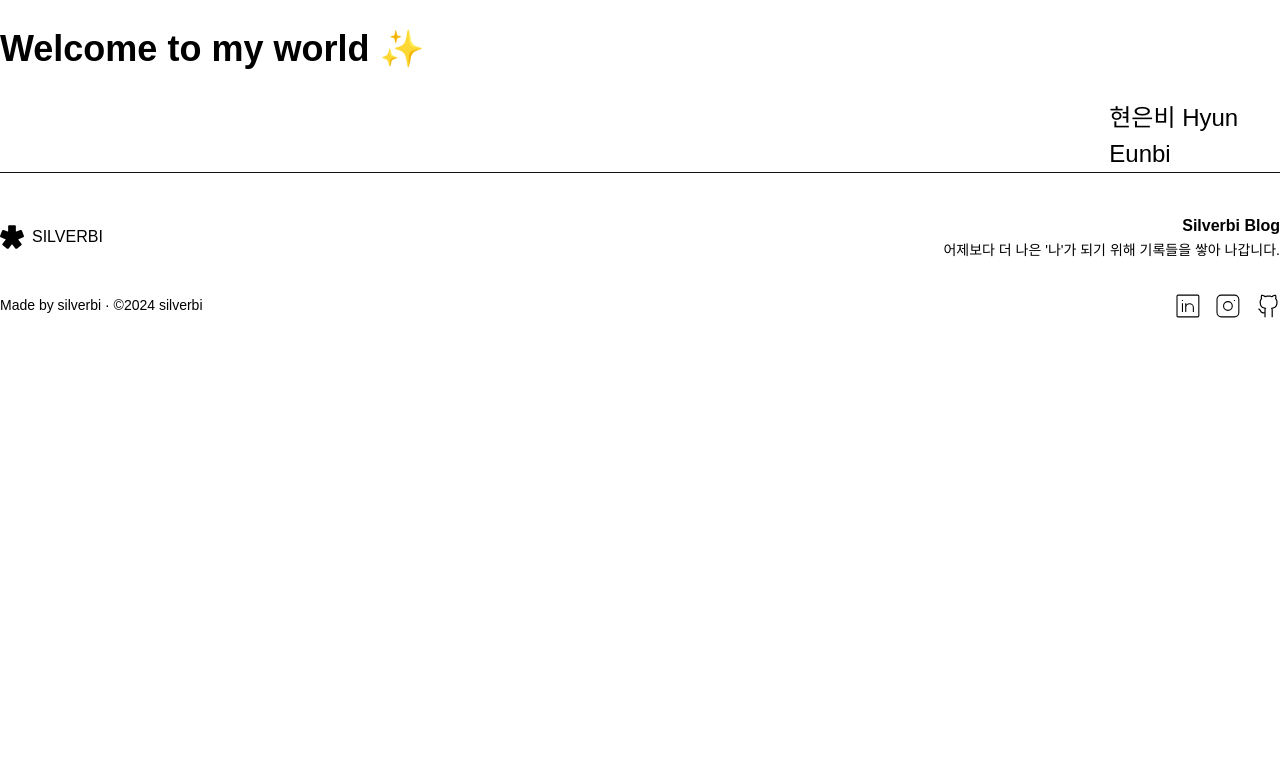
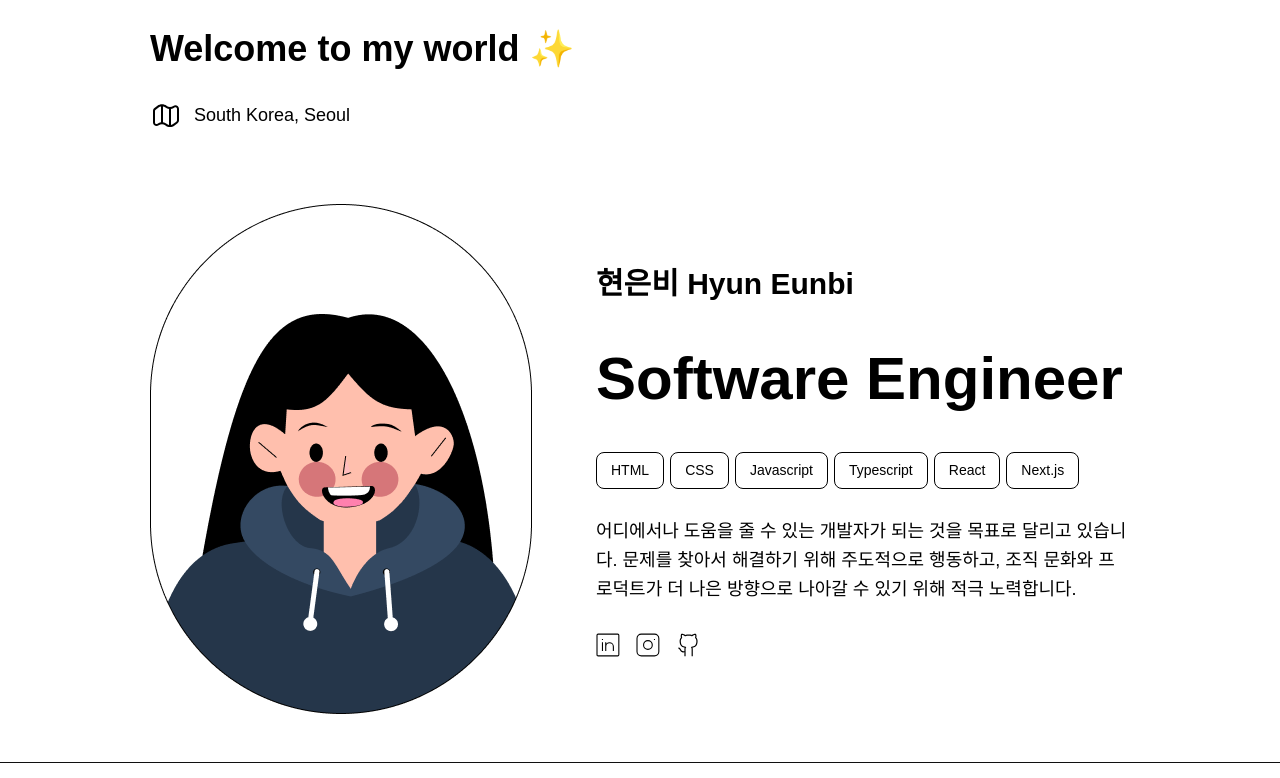
Before and after one commit to silverbi/silverbi-blog, a Next.js app: page /home in a window 1280 px wide. Shown: the part 1202-1980 px from the top of the page. Before the commit the page ends 1560 px from the top, so only its background shows below. Built offline with nearby package versions, Linux system fonts and the light colour scheme.

Commit message:
feat: home page에 info section 추가

```diff
--- a/app/(routes)/home/page.tsx
+++ b/app/(routes)/home/page.tsx
@@ -7,7 +7,11 @@ import Text from "@components/atoms/Text";
 import { Typography } from "@components/atoms/Text/types";
 import { Container } from "@components/atoms/Container";
 import Chip from "@components/atoms/Chip";
-import { IconName } from "@components/atoms/Icon/types";
+import { IconName, IconSizes } from "@components/atoms/Icon/types";
+import Icon from "@components/atoms/Icon";
+import Link from "next/link";
+import { GITHUB_URL, INSTAGRAM_URL, LINKEDIN_URL } from "@common/constants";
+import Tag from "@components/atoms/Tag";
 
 const Home: React.FC = () => {
   return (
@@ -26,10 +30,52 @@ const Home: React.FC = () => {
           <Text type={Typography.TITLE_3} bold>
             Welcome to my world ✨
           </Text>
-          <div className="flex w-full flex-row">
-            <div className={"w-full"}></div>
-            <div>
-              <Text type={Typography.SUBTITLE_2}>현은비 Hyun Eunbi</Text>
+
+          <div className={"flex flex-row items-center gap-3"}>
+            <Icon type={IconName.MAP} size={"MD"} />
+            <Text>South Korea, Seoul</Text>
+          </div>
+
+          <div className="flex w-full flex-row items-center justify-between gap-16 py-12">
+            <Image
+              width={382}
+              height={510}
+              src={require("@assets/images/profile-avatar.png")}
+              alt={"실버비 프로필 이미지"}
+            />
+            <div className={"flex w-full flex-col gap-7"}>
+              <Text type={Typography.SUBTITLE_1} bold>
+                현은비 Hyun Eunbi
+              </Text>
+              <Text type={Typography.TITLE_1} bold>
+                Software Engineer
+              </Text>
+
+              <div className={"flex flex-row gap-1.5"}>
+                <Tag>HTML</Tag>
+                <Tag>CSS</Tag>
+                <Tag>Javascript</Tag>
+                <Tag>Typescript</Tag>
+                <Tag>React</Tag>
+                <Tag>Next.js</Tag>
+              </div>
+
+              <Text type={Typography.BODY_1}>
+                어디에서나 도움을 줄 수 있는 개발자가 되는 것을 목표로 달리고 있습니다. 문제를 찾아서 해결하기 위해
+                주도적으로 행동하고, 조직 문화와 프로덕트가 더 나은 방향으로 나아갈 수 있기 위해 적극 노력합니다.
+              </Text>
+
+              <div className="flex items-center gap-4">
+                <Link href={LINKEDIN_URL} target="_blank">
+                  <Icon type={IconName.LINKEDIN_LOGO} size={IconSizes.SM} />
+                </Link>
+                <Link href={INSTAGRAM_URL} target="_blank">
+                  <Icon type={IconName.INSTAGRAM_LOGO} size={IconSizes.SM} />
+                </Link>
+                <Link href={GITHUB_URL} target="_blank">
+                  <Icon type={IconName.GITHUB_LOGO} size={IconSizes.SM} />
+                </Link>
+              </div>
             </div>
           </div>
         </div>
--- a/app/components/atoms/Container/index.tsx
+++ b/app/components/atoms/Container/index.tsx
@@ -12,7 +12,7 @@ export const Container: React.FC<ContainerProps> = ({ children, className }) =>
       <div
         className={[
           ...(Array.isArray(className) ? className : [className]),
-          "flex w-full max-w-[1280px] flex-col items-center justify-center",
+          "flex w-full max-w-[980px] flex-col items-center justify-center",
           "silverbi-container",
         ].join(" ")}
       >
--- a/app/components/atoms/Icon/types.ts
+++ b/app/components/atoms/Icon/types.ts
@@ -5,6 +5,7 @@ export const IconName = {
   GITHUB_LOGO: "GITHUB_LOGO",
   LINKEDIN_LOGO: "LINKEDIN_LOGO",
   CONCENTRIC_CIRCLES: "CONCENTRIC_CIRCLES",
+  MAP: "MAP",
 } as const;
 export type IconTypes = (typeof IconName)[keyof typeof IconName];
 
--- a/app/components/atoms/Icon/utils.tsx
+++ b/app/components/atoms/Icon/utils.tsx
@@ -1,5 +1,7 @@
 import { IconTypes, IconName } from "@components/atoms/Icon/types";
 import { Sizes } from "@components/atoms/IconButton/types";
+import { ObjectValues } from "@utils/typeHelpers/objectValues";
+import { Colors } from "@components/atoms/Text/types";
 
 import SilverbiSymbolIcon from "@assets/icons/silverbi-symbol.svg";
 import MenuBarIcon from "@assets/icons/menu-bar.svg";
@@ -7,8 +9,7 @@ import InstagramLogoIcon from "@assets/icons/instagram-logo.svg";
 import LinkedinLogoIcon from "@assets/icons/linkedin-logo.svg";
 import GithubLogoIcon from "@assets/icons/github-logo.svg";
 import ConcentricCircles from "@assets/icons/concentric-circles.svg";
-import { ObjectValues } from "@utils/typeHelpers/objectValues";
-import { Colors } from "@components/atoms/Text/types";
+import Map from "@assets/icons/map.svg";
 
 export const changeTypeToIconComponent = (type: IconTypes) => {
   switch (type) {
@@ -24,6 +25,8 @@ export const changeTypeToIconComponent = (type: IconTypes) => {
       return GithubLogoIcon;
     case IconName.CONCENTRIC_CIRCLES:
       return ConcentricCircles;
+    case IconName.MAP:
+      return Map;
     default:
       return "icon";
   }
--- /dev/null
+++ b/app/components/atoms/Tag/index.tsx
@@ -0,0 +1,28 @@
+import React from "react";
+import { changeSizeToClassName, changeSizeToTypography, changeTypeToClassName } from "./utils";
+import Text from "@components/atoms/Text";
+
+export interface TagProps {
+  type?: "PRIMARY" | "SECONDARY" | "HIGHLIGHT";
+  size?: "XL" | "LG" | "MD" | "SM" | "XS";
+  children?: string;
+  className?: string | Array<string>;
+}
+
+export const Tag: React.FC<TagProps> = ({ className, type = "PRIMARY", size = "MD", children = "label" }) => {
+  return (
+    <div
+      className={[
+        ...(Array.isArray(className) ? className : [className]),
+        "silverbi-tag",
+        "w-fit cursor-default rounded-lg",
+        changeTypeToClassName(type),
+        changeSizeToClassName(size),
+      ].join(" ")}
+    >
+      <Text type={changeSizeToTypography(size)}>{children}</Text>
+    </div>
+  );
+};
+
+export default Tag;
--- /dev/null
+++ b/app/components/atoms/Tag/utils.ts
@@ -0,0 +1,48 @@
+import { Typography } from "@components/atoms/Text/types";
+
+export const changeTypeToClassName = (type: "PRIMARY" | "SECONDARY" | "HIGHLIGHT") => {
+  switch (type) {
+    case "PRIMARY":
+      return "border border-content-1 bg-layer-1";
+    case "SECONDARY":
+      return "border border-content-1 bg-layer-1";
+    case "HIGHLIGHT":
+      return "border border-primary-1 bg-primary-1";
+    default:
+      return "border border-content-1 bg-layer-1";
+  }
+};
+
+export const changeSizeToClassName = (size: "XL" | "LG" | "MD" | "SM" | "XS") => {
+  switch (size) {
+    case "XL":
+      return "px-4.5 py-1.5";
+    case "LG":
+      return "px-4 py-1.5";
+    case "MD":
+      return "px-3.5 py-1.5";
+    case "SM":
+      return "px-2.5 py-1";
+    case "XS":
+      return "px-2 py-1";
+    default:
+      return "px-3.5 py-1.5";
+  }
+};
+
+export const changeSizeToTypography = (size: "XL" | "LG" | "MD" | "SM" | "XS") => {
+  switch (size) {
+    case "XL":
+      return Typography.SUBTITLE_3;
+    case "LG":
+      return Typography.BODY_1;
+    case "MD":
+      return Typography.BODY_2;
+    case "SM":
+      return Typography.BODY_3;
+    case "XS":
+      return Typography.CAPTION_1;
+    default:
+      return Typography.BODY_2;
+  }
+};
--- a/app/components/atoms/Text/utils.ts
+++ b/app/components/atoms/Text/utils.ts
@@ -36,7 +36,7 @@ export const changeTypographyToClassName = (type?: ObjectValues<typeof Typograph
     case Typography.BUTTON_2:
       return "text-base leading-snug";
     default:
-      return "text-base leading-relaxed";
+      return "text-lg leading-relaxed";
   }
 };
 
--- a/app/layouts/Footer/index.tsx
+++ b/app/layouts/Footer/index.tsx
@@ -3,7 +3,7 @@ import Link from "next/link";
 import Icon from "@components/atoms/Icon";
 import { IconName, IconSizes } from "@components/atoms/Icon/types";
 import Text from "@components/atoms/Text";
-import { Typography } from "@components/atoms/Text/types";
+import { Colors, Typography } from "@components/atoms/Text/types";
 import { GITHUB_URL, INSTAGRAM_URL, LINKEDIN_URL } from "@common/constants";
 
 export const Footer: React.FC = () => {
@@ -14,7 +14,7 @@ export const Footer: React.FC = () => {
           {/** 블로그 로고 */}
           <Link href={"/"}>
             <span className={"flex flex-row items-center gap-2"}>
-              <Icon type={IconName.SILVERBI_SYMBOL} color="content-inverse-1" size={IconSizes.SM} />
+              <Icon type={IconName.SILVERBI_SYMBOL} color={Colors.CONTENT_1} size={IconSizes.SM} />
               <Text>SILVERBI</Text>
             </span>
           </Link>
--- a/app/styles/globals.css
+++ b/app/styles/globals.css
@@ -5,7 +5,7 @@
 @import url("https://cdn.jsdelivr.net/gh/orioncactus/pretendard@v1.3.9/dist/web/static/pretendard.min.css");
 
 * {
-    -webkit-font-smoothing: antialiased;
-    -moz-osx-font-smoothing: grayscale;
-    font-smooth: never;
+  -webkit-font-smoothing: antialiased;
+  -moz-osx-font-smoothing: grayscale;
+  font-smooth: never;
 }
```
Also changed, not shown: app/assets/icons/map.svg (added), app/assets/images/profile-avatar.png (added).
